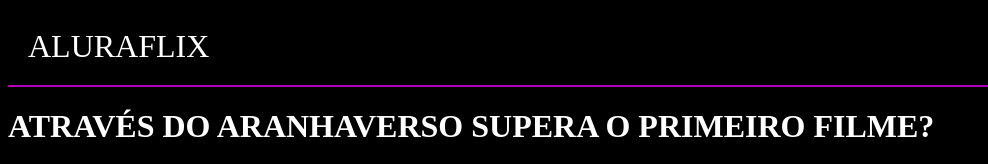
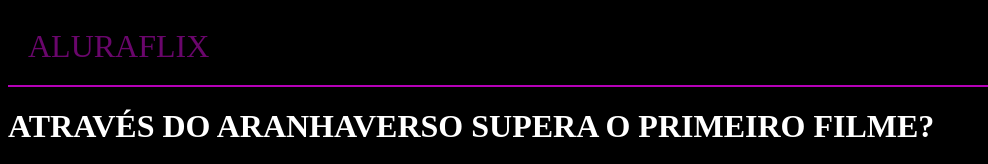
Before and after one commit to davizin1w2/AluraFlix, a plain HTML site: page index.html in a window 1280 px wide. Shown: the top 164 px of the page, without its empty margins (0-988 px from the left). Drawn offline with Linux system fonts and the light colour scheme.

Commit message:
mudando a cor do cabeçalho

```diff
--- a/styles.css
+++ b/styles.css
@@ -7,4 +7,5 @@ header {
     border-bottom: solid 2px rgb(251, 0, 255, 0.721);
     padding: 20px;
     font-size: 32px;
+    color: rgba(152, 9, 155, 0.693)
 }
```
